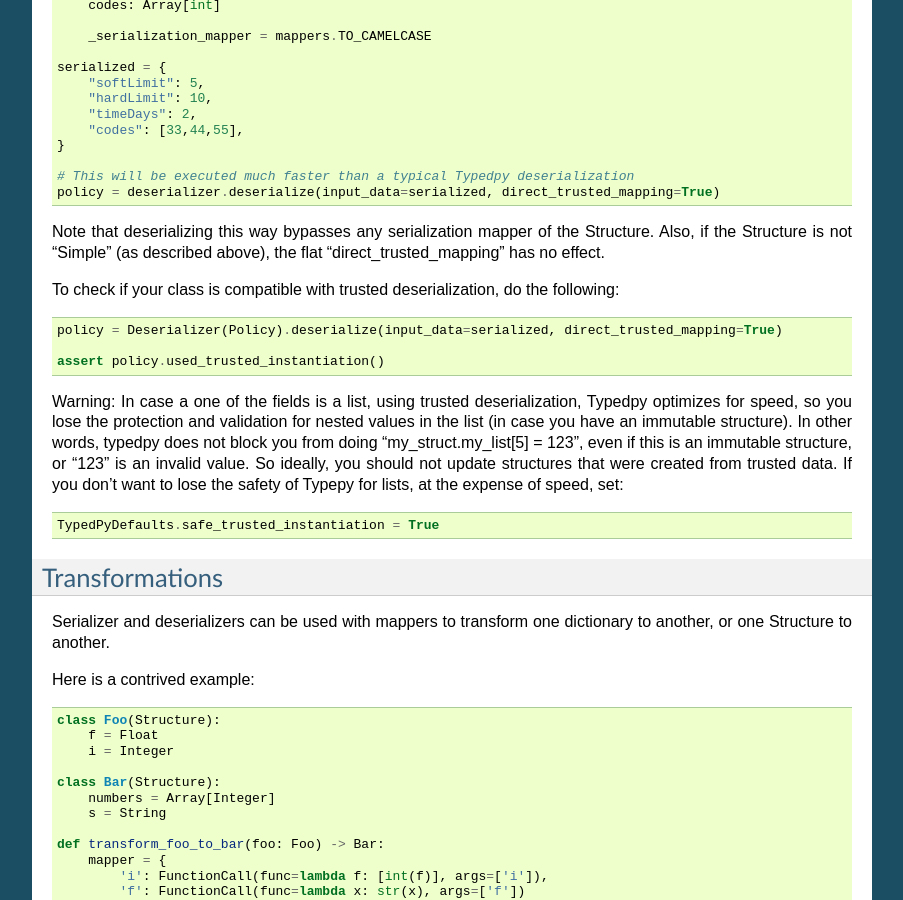
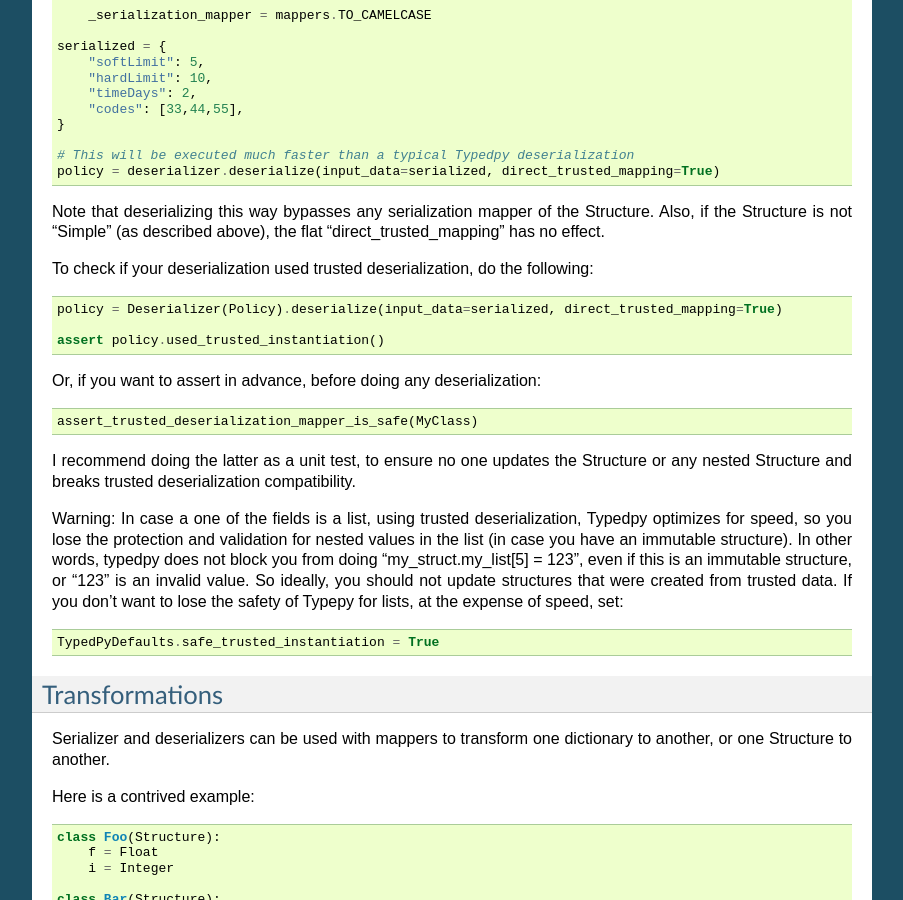
Before and after one commit to loyada/typedpy, a Sphinx documentation site: the page built from docs/serialization.rst, in a window 1280 px wide and 900 px high, scrolled down 9687 px. Shown: the whole window, without its empty margins (198-1101 px from the left). Built offline with Sphinx 7.4.7, drawn with Linux system fonts in a browser that asks for light colours.

```diff
--- a/docs/serialization.rst
+++ b/docs/serialization.rst
@@ -569,7 +569,7 @@
 * No set of sets, list of lists, set of lists etc.
 * Any nested structure is also "simple"
 * Enum fields are supported
-*
+
 
 The gain in performance is typically ~x13.
 
@@ -597,7 +597,7 @@
 Note that deserializing this way bypasses any serialization mapper of the Structure. Also,
 if the Structure is not "Simple" (as described above), the flat "direct_trusted_mapping" has no effect.
 
-To check if your class is compatible with trusted deserialization, do the following:
+To check if your deserialization used trusted deserialization, do the following:
 
 
 .. code-block:: python
@@ -605,6 +605,18 @@
      policy = Deserializer(Policy).deserialize(input_data=serialized, direct_trusted_mapping=True)
 
      assert policy.used_trusted_instantiation()
+
+
+Or, if you want to assert in advance, before doing any deserialization:
+
+
+.. code-block:: python
+
+    assert_trusted_deserialization_mapper_is_safe(MyClass)
+
+
+I recommend doing the latter as a unit test, to ensure no one updates the Structure or any nested Structure and breaks
+trusted deserialization compatibility.
 
 
 Warning: In case a one of the fields is a list, using trusted deserialization, Typedpy optimizes for speed, so
```
